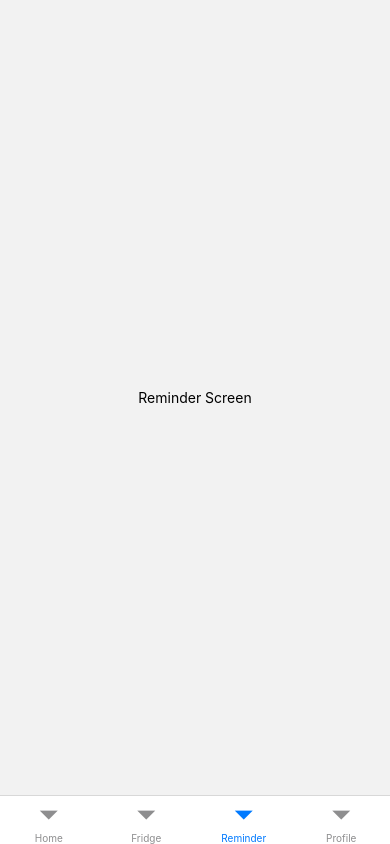
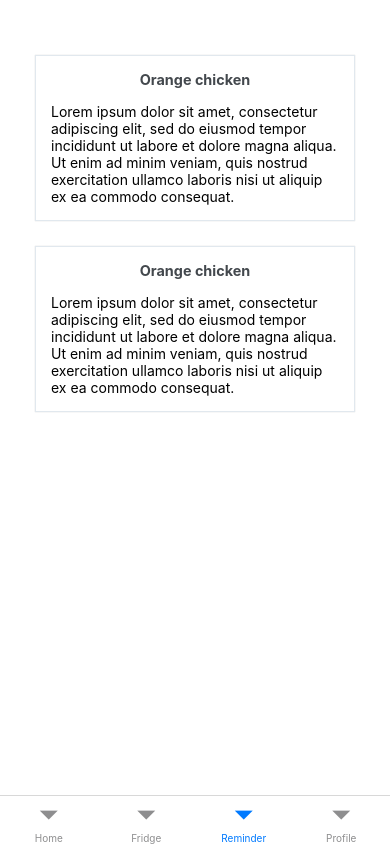
Before and after one commit to huyennm2002/ViFri, a React Native app in the folder frontend/: screen /Reminder in a window 390 px wide. Built offline with nearby package versions, Linux system fonts and the light colour scheme.

Commit message:
Add recipe screen

```diff
--- /dev/null
+++ b/frontend/components/RecipeCard.js
@@ -0,0 +1,24 @@
+import { View, StyleSheet, Text } from 'react-native';
+import { Card } from '@rneui/themed';
+const styles = StyleSheet.create({
+    card: {
+        backgroundColor: '#fff',
+        marginTop: 10,
+    }
+})
+const RecipeCard = ({recipe}) => {
+    return (
+        <View style={styles.card}>
+            <Card>
+                <Card.Title>
+                    {recipe.name}
+                </Card.Title>
+                <Text>
+                    {recipe.description}
+                </Text>
+            </Card>
+        </View>
+    );
+}
+
+export default RecipeCard;
--- a/frontend/screens/ReminderScreen.jsx
+++ b/frontend/screens/ReminderScreen.jsx
@@ -1,10 +1,35 @@
-import { Button, View, Text } from 'react-native'
+import { Button, View, Text, StyleSheet } from 'react-native'
 import React from 'react'
+import RecipeCard from '../components/RecipeCard'
+
+const styles = StyleSheet.create({
+  container: {
+    flex: 1,
+    paddingTop: 30,
+    padding: 20,
+    backgroundColor: '#fff',
+  }
+});
 
 const ReminderScreen = () => {
+    const recipes = [
+      {
+        id:0,
+        name: "Orange chicken",
+        description: "Lorem ipsum dolor sit amet, consectetur adipiscing elit, sed do eiusmod tempor incididunt ut labore et dolore magna aliqua. Ut enim ad minim veniam, quis nostrud exercitation ullamco laboris nisi ut aliquip ex ea commodo consequat.",
+        instructions: ""
+      },
+      {
+        id:1,
+        name: "Orange chicken",
+        description: "Lorem ipsum dolor sit amet, consectetur adipiscing elit, sed do eiusmod tempor incididunt ut labore et dolore magna aliqua. Ut enim ad minim veniam, quis nostrud exercitation ullamco laboris nisi ut aliquip ex ea commodo consequat.",
+        instructions: ""
+      }
+    ]
+
     return (
-        <View style={{ flex: 1, alignItems: 'center', justifyContent: 'center' }}>
-        <Text>Reminder Screen</Text>
+      <View style={styles.container}>
+          {recipes.map(recipe => <RecipeCard key={recipe.id} recipe={recipe}/>)}
       </View>
      )
    }
```
